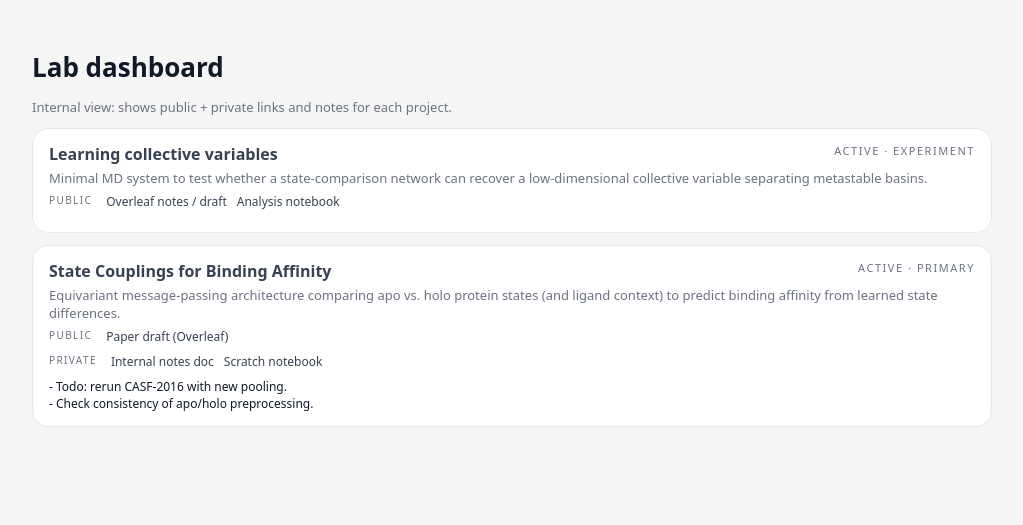
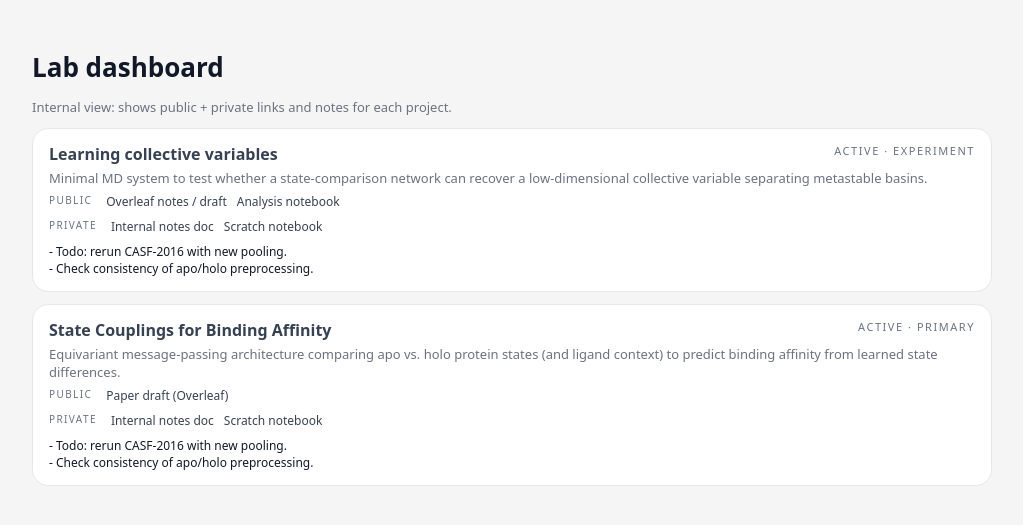
Before and after one commit to wongrp/wongrp.github.io, a Jekyll site: the page built from lab/index.html, in a window 1280 px wide. Shown: the top 525 px of the page, without its empty margins (128-1151 px from the left). Built offline with Jekyll 4.4.1, drawn with Linux system fonts in a browser that asks for light colours.

Commit message:
new index

```diff
--- a/_projects/cv-learning.md
+++ b/_projects/cv-learning.md
@@ -15,6 +15,17 @@ links:
     url: ""
   - label: Analysis notebook
     url: "#"
+
+# shown only on your private dashboard
+private_links:
+  - label: Internal notes doc
+    url: "#"
+  - label: Scratch notebook
+    url: "#"
+
+private_notes: |
+  - Todo: rerun CASF-2016 with new pooling.
+  - Check consistency of apo/holo preprocessing.
 ---
 
 Intuitively, the state coupling idea identifies *overlaps* between states.
```
Also changed, not shown: _layouts/projects.html (+17 -4 lines).
